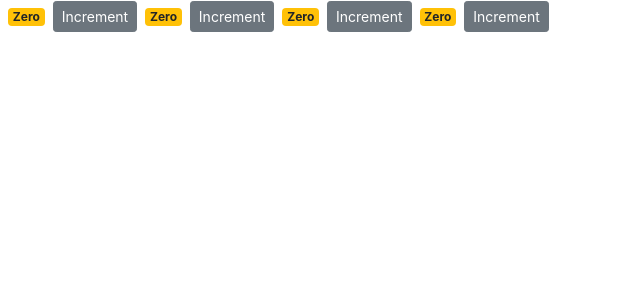
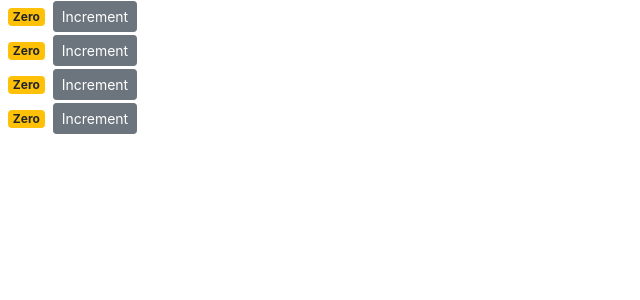
Before and after one commit to MaidaWu/counter-app, a React (Create React App) app: page / in a window 1280 px wide. Shown: the top 300 px of the page, without its empty margins (0-640 px from the left). Built offline with nearby package versions, Linux system fonts and the light colour scheme.

Commit message:
composing components

```diff
--- a/src/components/counter.jsx
+++ b/src/components/counter.jsx
@@ -14,15 +14,15 @@ class Counter extends Component {
   };
   render() {
     return (
-      <React.Fragment>
+      <div>
         <span className={this.getBadgeClasses()}>{this.formatCount()}</span>
         <button
-          onClick={this.handleIncrement}
+          onClick={() => this.handleIncrement()}
           className="btn btn-secondary btn-sm"
         >
           Increment
         </button>
-      </React.Fragment>
+      </div>
     );
   }
 
--- a/src/components/counters.jsx
+++ b/src/components/counters.jsx
@@ -1,14 +1,20 @@
 import React, { Component } from "react";
 import Counter from "./counter";
 class Counters extends Component {
-  state = {};
+  state = {
+    counters: [
+      { id: 1, value: 0 },
+      { id: 2, value: 0 },
+      { id: 3, value: 0 },
+      { id: 4, value: 0 },
+    ],
+  };
   render() {
     return (
       <div>
-        <Counter />
-        <Counter />
-        <Counter />
-        <Counter />
+        {this.state.counters.map((counter) => (
+          <Counter key={counter.id} />
+        ))}
       </div>
     );
   }
--- a/src/index.js
+++ b/src/index.js
@@ -1,7 +1,6 @@
 import React from "react";
 import ReactDOM from "react-dom";
 import "./index.css";
-import App from "./App";
 import reportWebVitals from "./reportWebVitals";
 import "bootstrap/dist/css/bootstrap.css";
 import Counters from "./components/counters";
```
